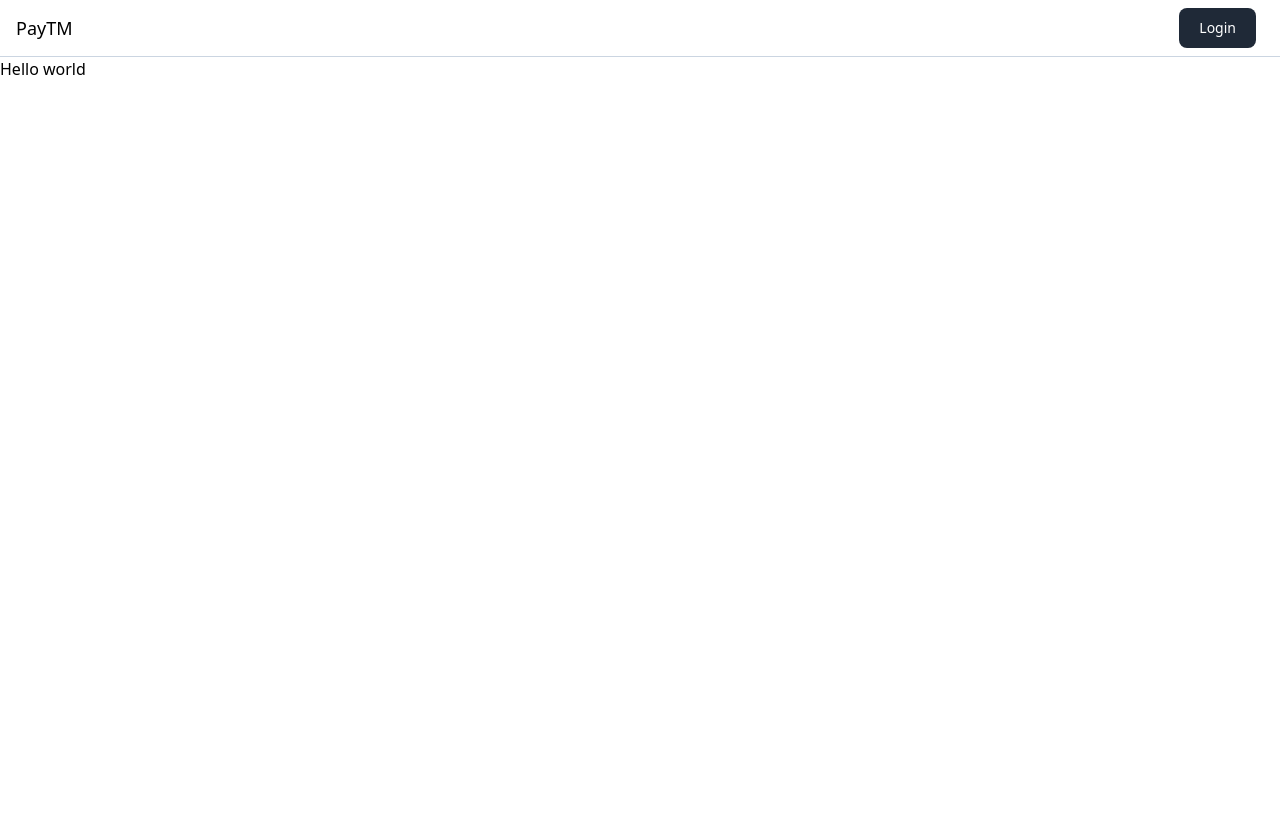
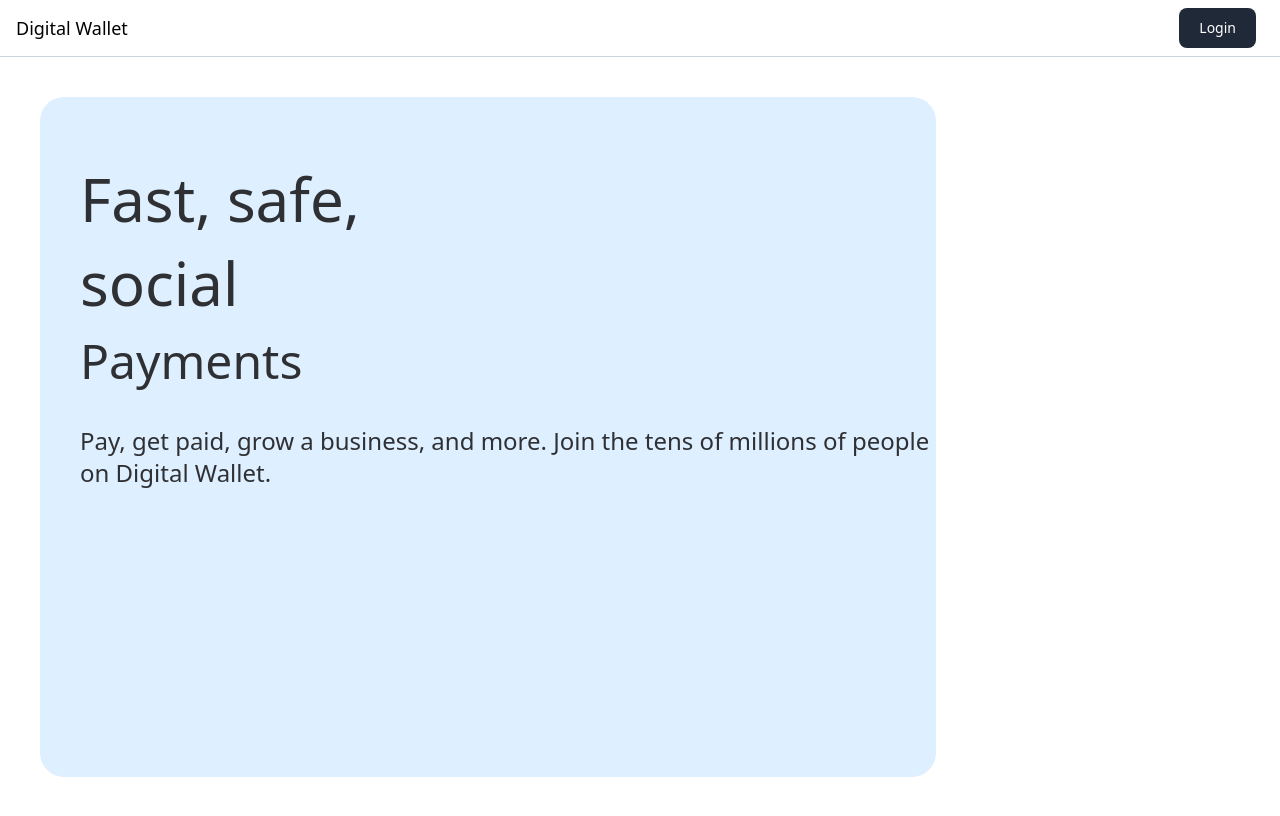
Before and after one commit to SamarthRajput/DigitalWallet, a Next.js app in the folder apps/user-app/: page / in a window 1280 px wide. Shown: the top 816 px of the page. Built offline with nearby package versions, Linux system fonts and the light colour scheme; no server answers.

Commit message:
changes done on front page

```diff
--- a/apps/user-app/app/page.tsx
+++ b/apps/user-app/app/page.tsx
@@ -13,9 +13,27 @@ export default async function Home() {
   }
 
   return (
-    <div>
+    <div className="">
       <AppbarClient />
-      Hello world
+      <div className="min-h-screen min-w-screen ">
+            <div className=" bg-[#DEEFFF] pl-10 ml-10 mt-10 max-w-4xl rounded-3xl pb-72 pt-12">
+              <div className="text-6xl text-[#2F3033] pt-6 ">
+                Fast, safe,
+              </div>
+              <div className="text-6xl text-[#2F3033] pt-6">
+                social
+              </div>
+              <div className="text-5xl text-[#2F3033] pt-6">
+                Payments
+              </div>
+
+              <div className="text-2xl pt-10 text-[#2F3033]">
+                Pay, get paid, grow a business, and more. Join the tens of millions of people on Digital Wallet.
+              </div>
+
+            </div>
+
+      </div>
     </div>
   )
 }
--- a/packages/ui/src/Appbar.tsx
+++ b/packages/ui/src/Appbar.tsx
@@ -16,7 +16,7 @@ export const Appbar = ({
 }: AppbarProps) => {
     return <div className="flex justify-between border-b px-4 border-slate-300">
     <div className="text-lg flex flex-col justify-center">
-        PayTM
+        Digital Wallet
     </div>
     <div className="flex flex-col justify-center pt-2">
         <Button onClick={user ? onSignout : onSignin}>{user ? "Logout" : "Login"}</Button>
```
